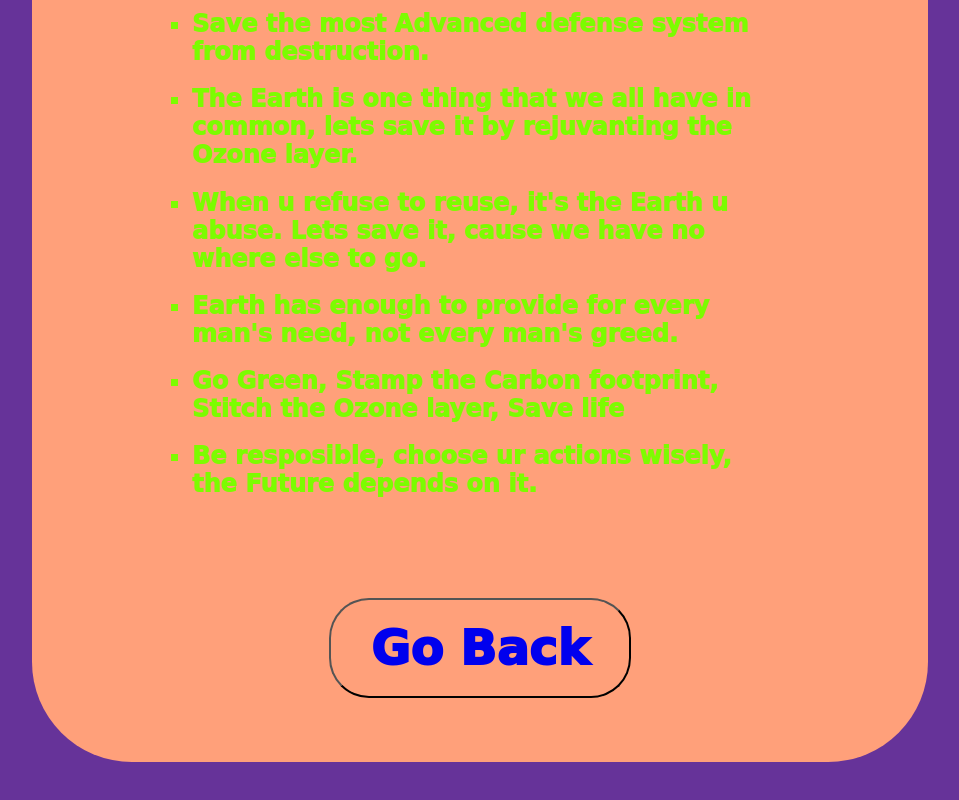
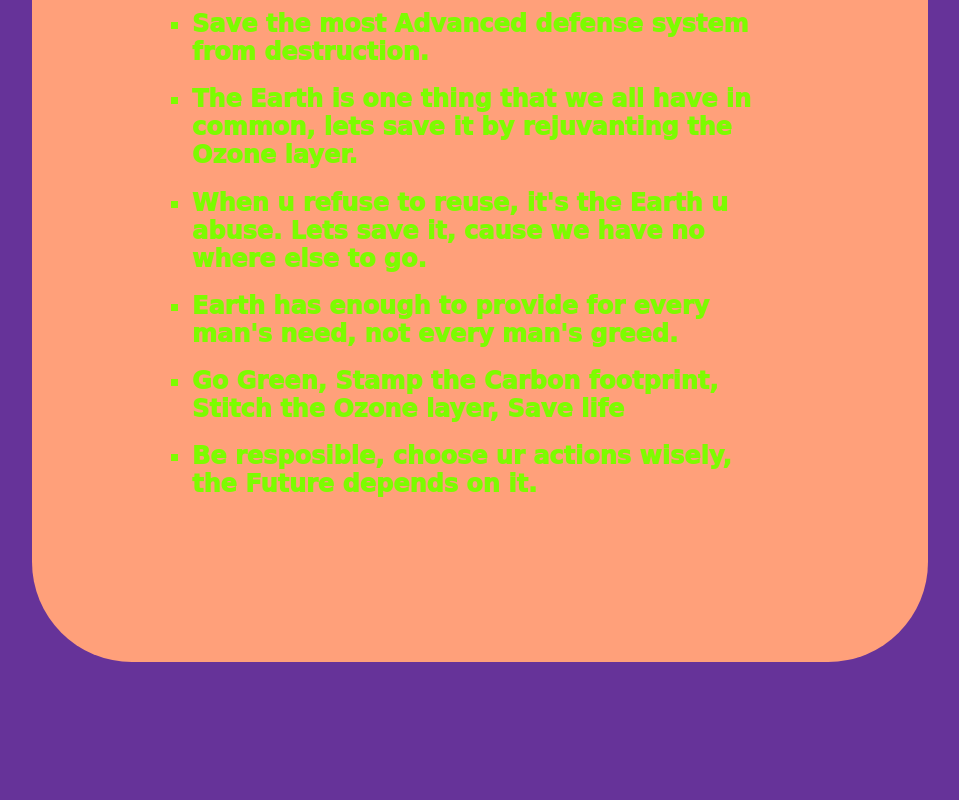
Before and after one commit to Skandak99/create-awareness.slogans.world-ozone-day, a plain HTML site: page index.html in a window 1280 px wide. Shown: the part 2011-2811 px from the top of the page, without its empty margins (160-1119 px from the left). Drawn offline with Linux system fonts and the light colour scheme.

Commit message:
Update index.html

```diff
--- a/index.html
+++ b/index.html
@@ -62,9 +62,7 @@
 
          </ul>
      </div>
-          <div id="goback">
-            <button id="btngo"><a href="index.html"><p>Go Back</p></a></button>
-          </div>
+
    </div>
    <script src="app.js"></script>
 </body>
```
